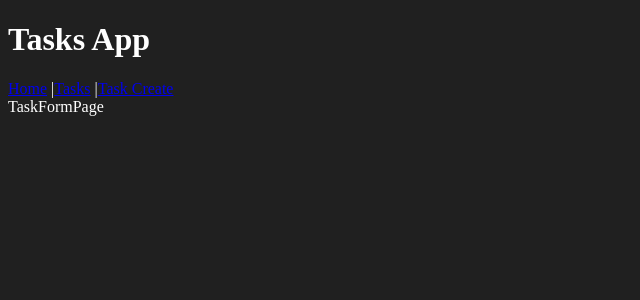
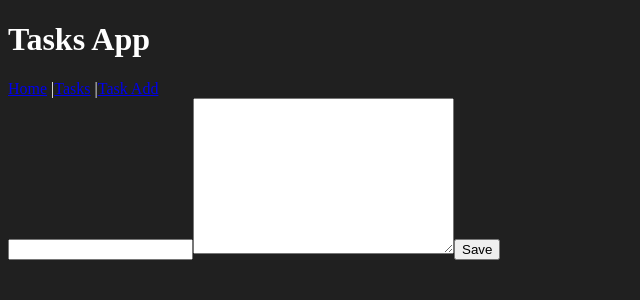
Before and after one commit to memojl/django-crud-react, a React (Vite) app in the folder client/: page /tasks-create in a window 1280 px wide. Shown: the top 300 px of the page, without its empty margins (0-640 px from the left). Built offline with nearby package versions, Linux system fonts and the light colour scheme.

Commit message:
Update form

```diff
--- a/client/src/components/Navigation.jsx
+++ b/client/src/components/Navigation.jsx
@@ -7,7 +7,7 @@ export default function Navigation() {
         <h1>Tasks App</h1>
         <Link to="/">Home</Link> |
         <Link to="/tasks">Tasks</Link> |
-        <Link to="/tasks-create">Task Create</Link>
+        <Link to="/tasks-create">Task Add</Link>
     </div>
   )
 }
--- a/client/src/components/TasksCard.jsx
+++ b/client/src/components/TasksCard.jsx
@@ -5,7 +5,7 @@ export default function TasksCard() {
     const [tasks, setTasks] = useState([]);
 
     useEffect(() => {
-      async function loadTasks(){
+      const loadTasks = async () => {
         const {data} = await getAllTasks();
         console.log('Cargando', data);
         setTasks(data);
--- a/client/src/pages/TaskFormPage.jsx
+++ b/client/src/pages/TaskFormPage.jsx
@@ -2,6 +2,12 @@ import React from 'react'
 
 export function TaskFormPage() {
   return (
-    <div>TaskFormPage</div>
+    <div>
+      <form action="">
+        <input type="text" />
+        <textarea name="" id="" cols="30" rows="10"></textarea>
+        <button>Save</button>
+      </form>
+    </div>
   )
 }
```
